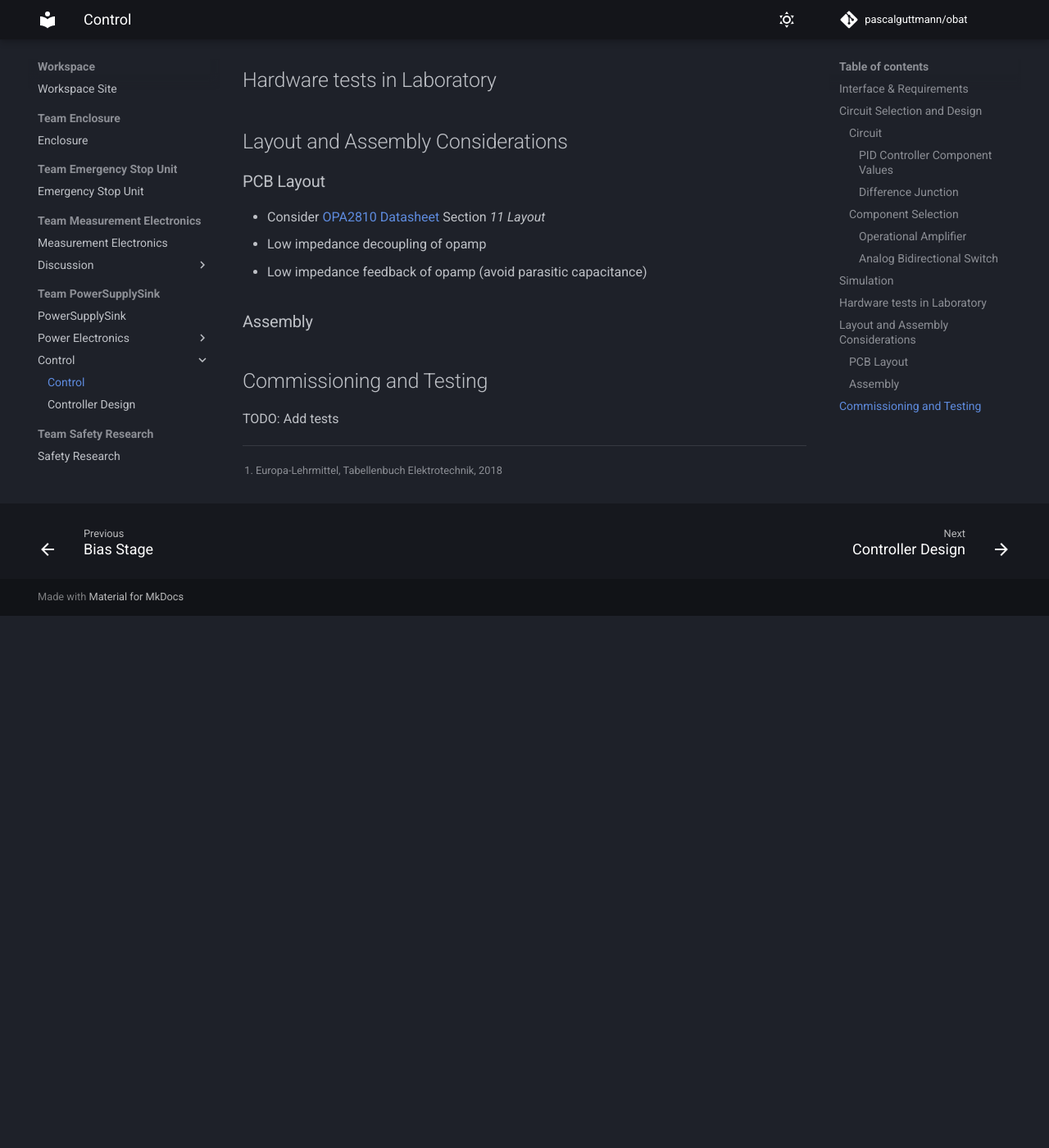
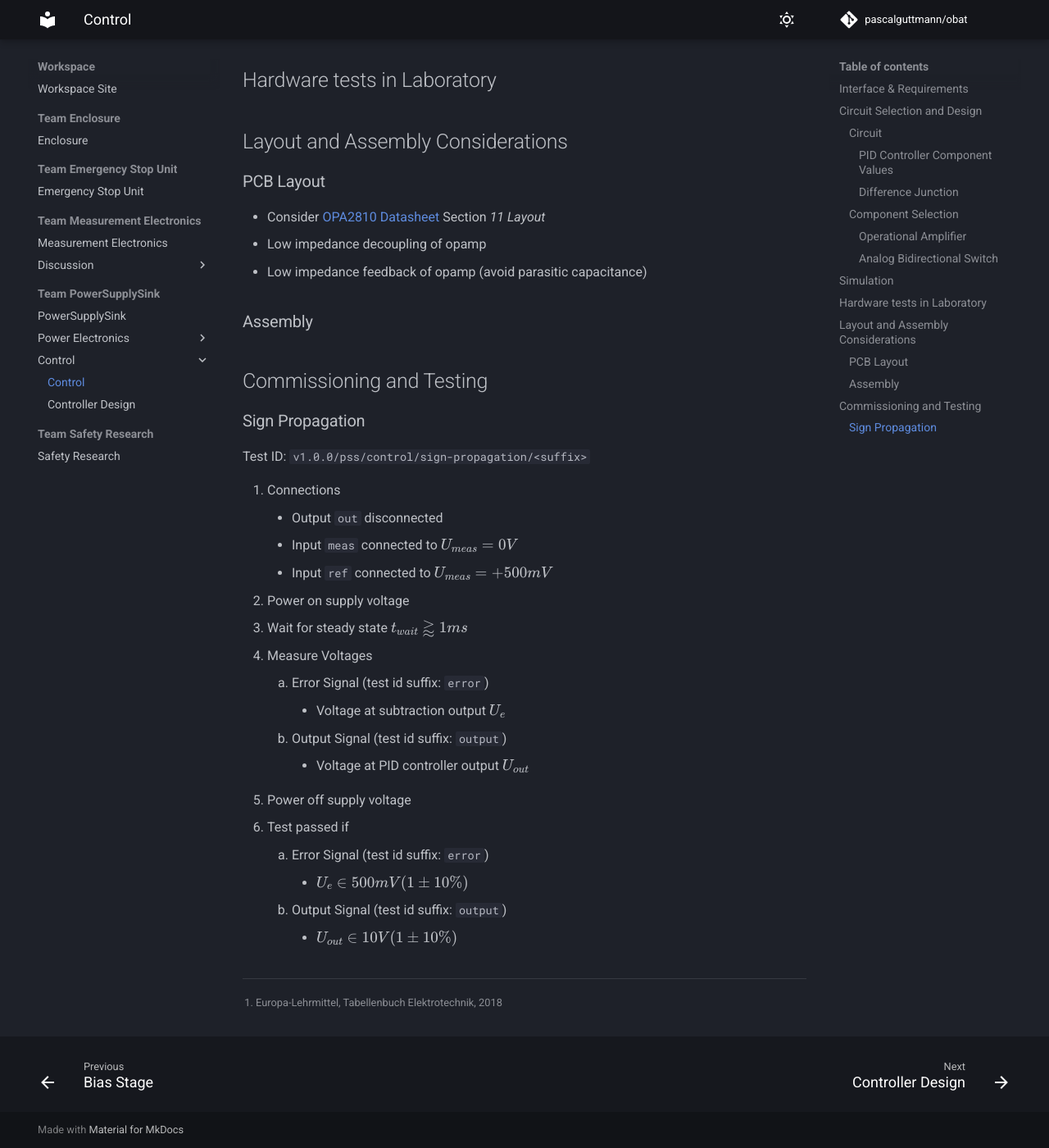
Before and after one commit to pascalguttmann/obat, an MkDocs documentation site: the page built from docs/workspace/pss/control/control.md, in a window 1280 px wide and 1400 px high, scrolled down 3002 px. Shown: the whole window at 82% size. Built offline with MkDocs 1.6.1 and Material for MkDocs 9.7.7, drawn with Linux system fonts in a browser that asks for light colours; comment, search, counter and statistics services are not loaded; before the commit the page ends 3753 px from its top, so only the background shows below that.

Commit message:
add control sign propagation test

```diff
--- a/docs/workspace/pss/control/control.md
+++ b/docs/workspace/pss/control/control.md
@@ -114,4 +114,24 @@ Layout and Assembly Considerations
 Commissioning and Testing
 -------------------------
 
-TODO: Add tests
+### Sign Propagation
+
+Test ID: `v1.0.0/pss/control/sign-propagation/<suffix>`
+
+1. Connections
+    - Output `out` disconnected
+    - Input `meas` connected to $U_{meas} = 0V$
+    - Input `ref` connected to $U_{meas} = +500mV$
+2. Power on supply voltage
+3. Wait for steady state $t_{wait} \gtrapprox 1ms$
+4. Measure Voltages
+    1. Error Signal (test id suffix: `error`)
+        - Voltage at subtraction output $U_{e}$
+    2. Output Signal (test id suffix: `output`)
+        - Voltage at PID controller output $U_{out}$
+5. Power off supply voltage
+6. Test passed if
+    1. Error Signal (test id suffix: `error`)
+        - $U_{e} \in 500mV (1 \pm 10\%)$
+    2. Output Signal (test id suffix: `output`)
+        - $U_{out} \in 10V (1 \pm 10\%)$
```
